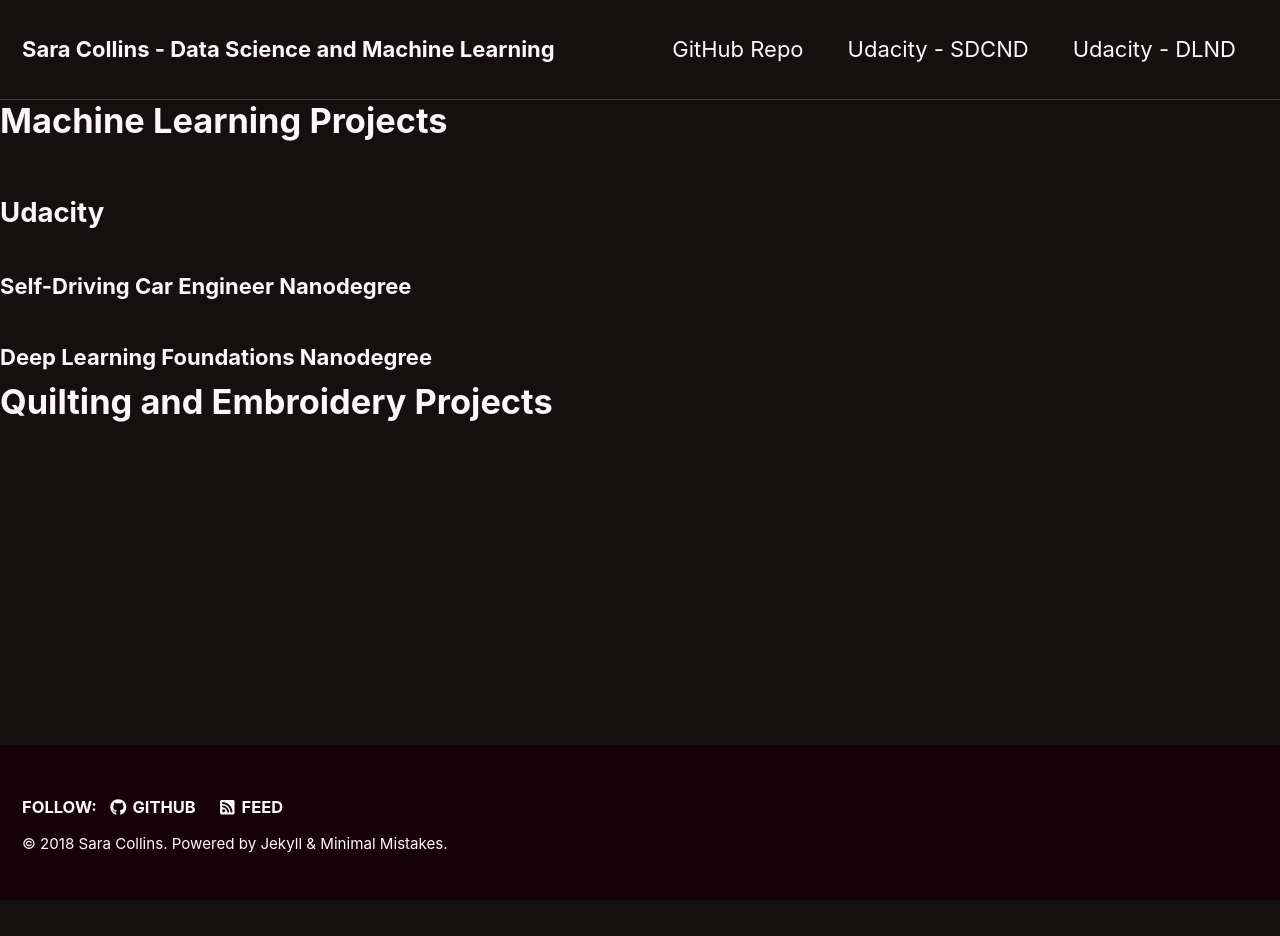
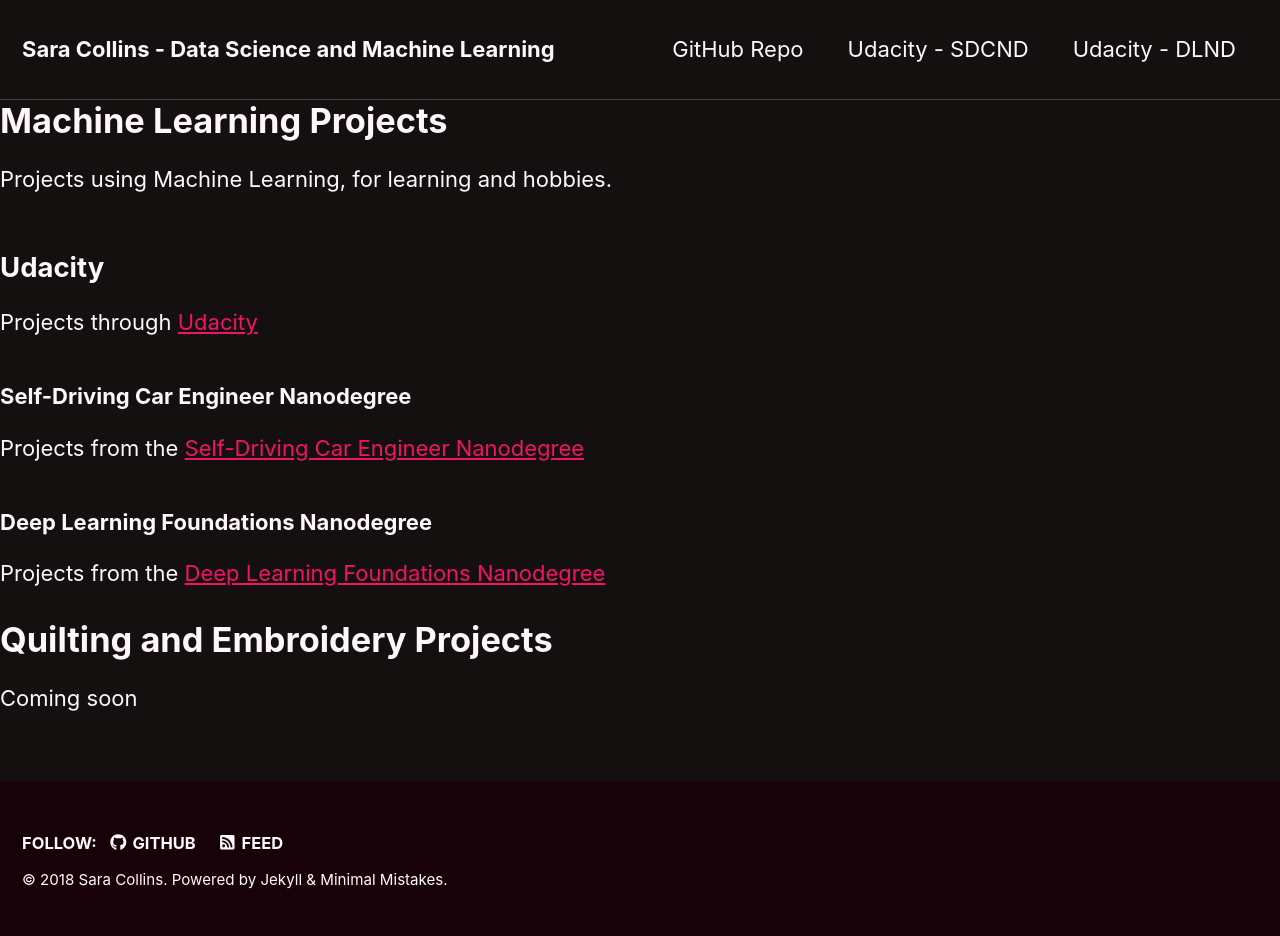
Before and after one commit to scollins83/scollins83.github.io, a Jekyll site: the page built from _pages/project_toc.md, in a window 1280 px wide. Built offline with Jekyll 4.4.1, drawn with Linux system fonts in a browser that asks for light colours; nearby versions of some CDN libraries; our own code applies the rules of GitHub Pages for plain Markdown files; before the commit the page ends 900 px from its top, so only the background shows below that.

Commit message:
Updating toc.

```diff
--- a/_pages/project_toc.md
+++ b/_pages/project_toc.md
@@ -12,10 +12,17 @@ toc_icon: "chart-bar"
 ---
 
 # Machine Learning Projects
+Projects using Machine Learning, for learning and hobbies.
 
 ## Udacity
+Projects through [Udacity](https://www.udacity.com)
+
 ### Self-Driving Car Engineer Nanodegree
+Projects from the [Self-Driving Car Engineer Nanodegree](/sdcnd/)
+
 ### Deep Learning Foundations Nanodegree
+Projects from the [Deep Learning Foundations Nanodegree](/deeplearningnd/)
 
 
 # Quilting and Embroidery Projects
+Coming soon
```
Also changed, not shown: _posts/2018-01-07-Udacity-SDCND-Term1-Behavioral-Cloning.md (deleted, +0 -12 lines), _posts/2018-01-13-Udacity-SDCND-Term1-Vehicle-Detection.md (deleted, +0 -12 lines), _posts/2018-01-15-Udacity-SDCND-Term1-Advanced-Lane-Finding.md (deleted, +0 -12 lines), assets/images/chip.jpg (added), assets/images/chip_banner.jpg (added).
